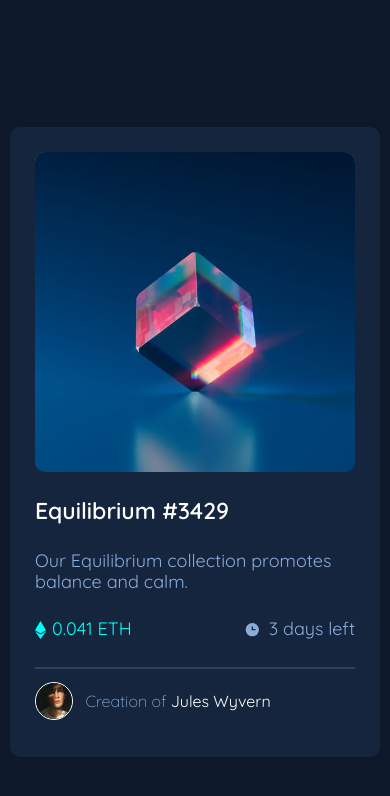
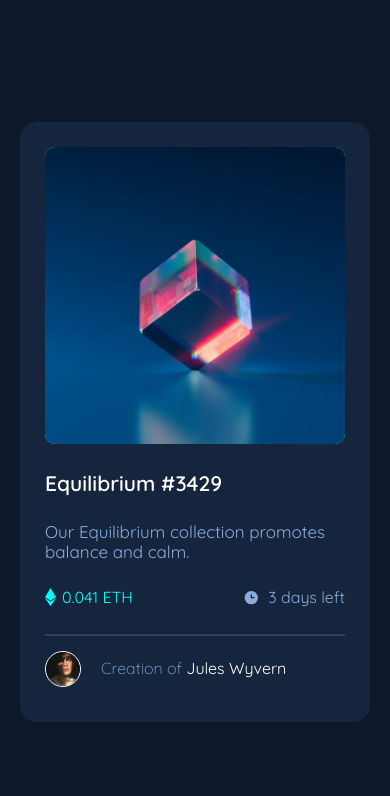
Before and after one commit to Lenigo85/nft-preview-card-component, a plain HTML site: page index.html in a window 390 px wide. Drawn offline with Linux system fonts and the light colour scheme.

Commit message:
Version responsive creada

```diff
--- a/index.html
+++ b/index.html
@@ -13,6 +13,7 @@
 
 </head>
 <body>
+  <div class="background">
       <main class="card">
         <div class="card__image">
             <img class="card__image--equilibrium" src="./images/image-equilibrium.jpg" alt="equilibrium">
@@ -42,13 +43,7 @@
           <p class="card__creator--name" >Creation of <b>Jules Wyvern</b></p>
         </div>
       </main>
-
-  <!--
-  <footer class="attribution">
-    Challenge by <a href="https://www.frontendmentor.io?ref=challenge" target="_blank">Frontend Mentor</a>.
-    Coded by <a href="https://leandrogonzalez.net">Leandro Gonzalez</a>
-  </footer>
-  -->
+  </div>
 
 </body>
 </html>
--- a/style.css
+++ b/style.css
@@ -9,43 +9,59 @@
 }
 
 body {
+    font-family: 'Quicksand', sans-serif;
+    display: flex;
+    justify-content: center;
+    align-items: center;
+    background-color: var(--verydarkblue-mainBG);
+}
+
+.background {
     /*
     background-image: url(design/desktop-design.jpg);
     background-repeat: no-repeat;
     background-size: cover;
+    background-position: center center;
     */
     display: flex;
     flex-direction: column;
     justify-content: center;
     align-items: center;
-    flex-wrap: wrap;
-    height: calc(100vh - 1px);
-    position: relative;
-    top: +20px;
-    font-family: 'Quicksand', sans-serif;
-    background-color: var(--verydarkblue-mainBG);
+    /*
+    height: 900px;
+    width: 1440px;
+    */
+    height: 100vh;
+    width: 100vw;
+    max-width: 1440px;
 }
 
 .card {
-    width: 370px;
-    height: 630px;
+    background-color: var(--verydarkblue-cardBG);
+    width: 350px;
+    height: 600px;
+    max-height: calc(100vh - 5%);
+    max-width: calc(100vw - 5%);
     padding: 25px;
-    background-color: var(--verydarkblue-cardBG);
-    border-radius: 10px;
+    border-radius: 17px;
 }
 
 .card__image {
     border-radius: 10px;
-    height: 55%;
+    width: 100%;
+    height: 54%;
     background-color: var(--cyan);
-    outline: 1px solid hsl(216, 50%, 16%);
 }
 
 .card__image--equilibrium {
     position: relative;
     border-radius: 10px;
     z-index: 1;
+    object-position: center;
     object-fit: cover;
+    display: block;
+    width: 100%;
+    height: 100%;
 }
 
 .card__image:hover {
@@ -61,7 +77,7 @@ body {
 
 .card__image--view {
     position: relative;
-    bottom: 180px;
+    bottom: 55%;
     left: 43%;
     width: 15%;
 }
@@ -70,13 +86,18 @@ body {
     color: var(--white);
     margin-top: 27px;
     margin-bottom: 27px;
-    font-size: 23px;
+    font-size: 21px;
     font-weight: 600;
 }
 
 .card__title:hover {
     color: var(--cyan);
     cursor: pointer;
+}
+
+.card__description {
+    color: var(--soft-blue);
+    font-size: 17px;
 }
 
 .card__data {
@@ -111,6 +132,7 @@ body {
 .card__data--cost p {
     color: var(--cyan);
     margin-left: 1px;
+    font-size: 16px;
 }
 
 .card__data--time {
@@ -125,6 +147,8 @@ body {
 
 .card__data--time p {
     margin-left: 3px;
+    font-size: 16px;
+    color: var(--soft-blue);
 }
 
 .line {
@@ -135,11 +159,12 @@ body {
     display: flex;
     flex-direction: row;
     align-items: center;
-    margin-top: 13px;
+    margin-top: 15px;
 }
 
 .card__creator--name{
     font-size: 16px;
+    color: var(--soft-blue);
 }
 
 .card__creator--name b:hover{
@@ -151,34 +176,31 @@ body {
     width: 12%;
     border: 1px solid white;
     border-radius: 100%;
-    margin-right: 12px;
+    margin-right: 20px;
 }
 
 .card__creator--name {
     font-weight: 300;
 }
 
-p {
-    font-size: 18px;
-    color: var(--soft-blue);
-}
-
 p b {
     color: var(--white);
 }
 
+@media all and (max-width: 300px) {
+    .card__creator--name {
+        font-size: .9em;
+    }
 
-.attribution {
-    margin-top: 20px;
-    font-size: 11px; text-align: center;
-    color: var(--white);
+    .card__creator--image {
+        margin-right: 15px;
+    }
+
+    .card__title {
+        font-size: 1.1em;
+    }
+
+    .card__description, .card__data--cost p, .card__data--time p {
+        font-size: .8em;
+    }
 }
-
-.attribution a {
-    color: var(--soft-blue);
-    text-decoration: none;
-}
-
-.attribution a:hover {
-    color: var(--cyan);
-}
```
Lines whose indentation alone changed are shown as unchanged.
